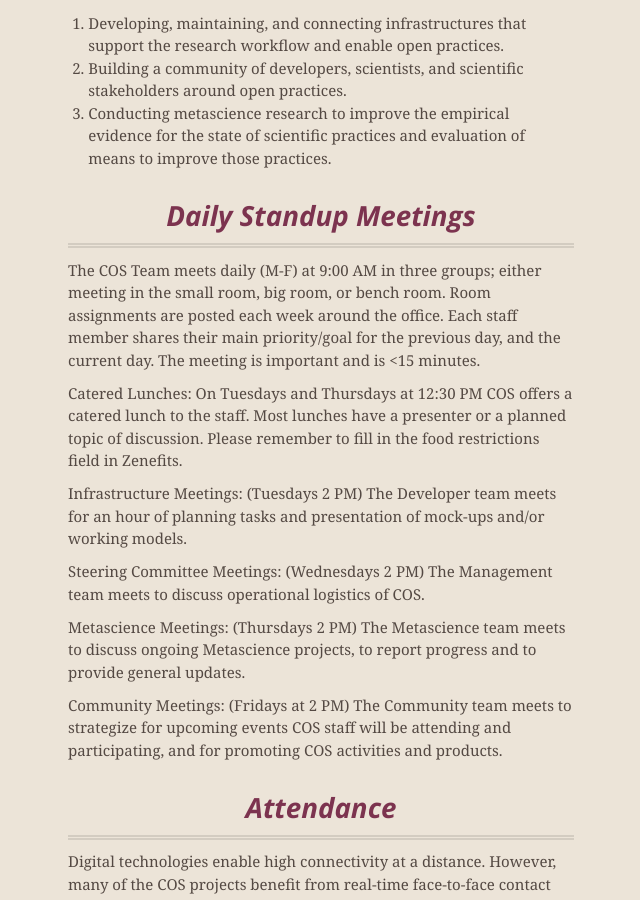
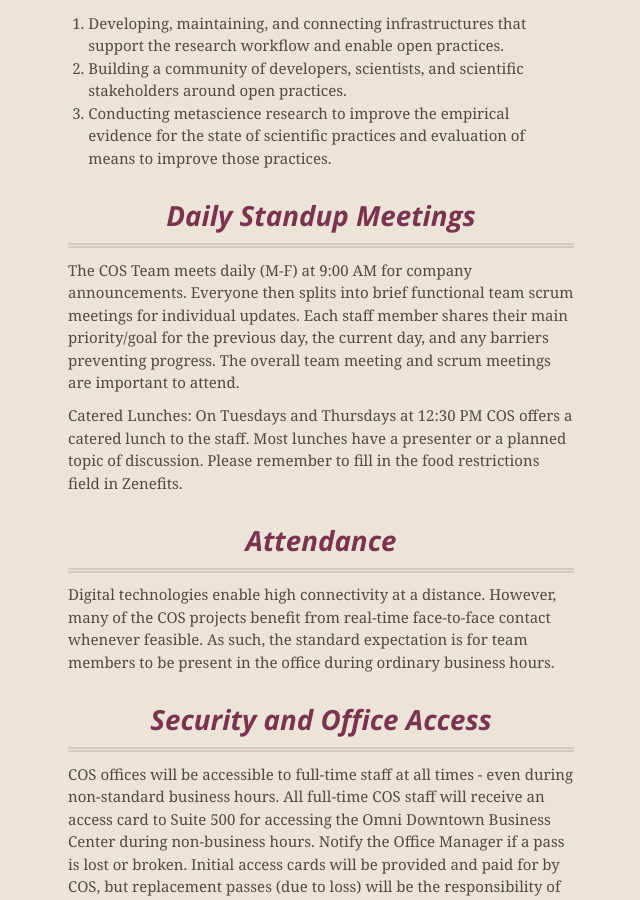
Before and after one commit to CenterForOpenScience/Employee-Manual, a Jekyll site: the page built from index.md, in a window 1280 px wide and 900 px high, scrolled down 777 px. Shown: the whole window, without its empty margins (319-959 px from the left). Built offline with Jekyll 4.4.1, drawn with Linux system fonts in a browser that asks for light colours; nearby versions of some CDN libraries.

Commit message:
Updating of daily schedule

```diff
--- a/index.md
+++ b/index.md
@@ -21,17 +21,9 @@ The Center for Open Science (COS) was founded January 15, 2013. COS aims to incr
 
 ##Daily Standup Meetings
 
-The COS Team meets daily (M-F) at 9:00 AM in three groups; either meeting in the small room, big room, or bench room.  Room assignments are posted each week around the office.  Each staff member shares their main priority/goal for the previous day, and the current day.  The meeting is important and is <15 minutes.
+The COS Team meets daily (M-F) at 9:00 AM for company announcements.  Everyone then splits into brief functional team scrum meetings for individual updates. Each staff member shares their main priority/goal for the previous day, the current day, and any barriers preventing progress.  The overall team meeting and scrum meetings are important to attend.
 
 Catered Lunches:  On Tuesdays and Thursdays at 12:30 PM COS offers a catered lunch to the staff. Most lunches have a presenter or a planned topic of discussion. Please remember to fill in the food restrictions field in Zenefits.
-
-Infrastructure Meetings: (Tuesdays 2 PM) The Developer team meets for an hour of planning tasks and presentation of mock-ups and/or working models.
-
-Steering Committee Meetings: (Wednesdays 2 PM) The Management team meets to discuss operational logistics of COS.
-
-Metascience Meetings: (Thursdays 2 PM) The Metascience team meets to discuss ongoing Metascience projects, to report progress and to provide general updates.
-
-Community Meetings: (Fridays at 2 PM) The Community team meets to strategize for upcoming events COS staff will be attending and participating, and for promoting COS activities and products.
 
 ##Attendance
 
```
